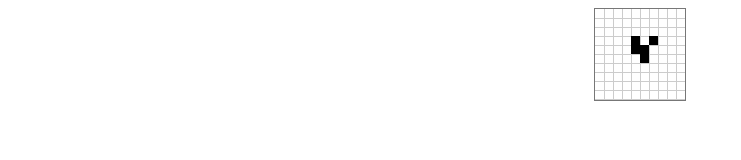
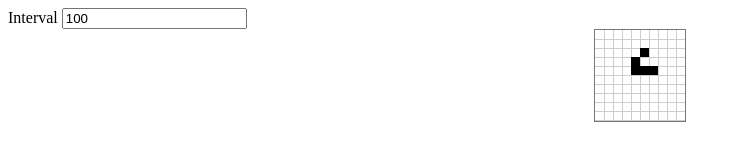
Before and after one commit to ilyaivanov/GameOfLifes, a website: page app/vanilla/index.html in a window 1280 px wide. Shown: the whole page, without its empty margins (0-741 px from the left). Drawn offline with nearby package versions, Linux system fonts and the light colour scheme.

Commit message:
Added JQuery (sic). Added ability to change interval between updates.

```diff
--- a/app/vanilla/index.html
+++ b/app/vanilla/index.html
@@ -6,21 +6,40 @@
     <link rel="stylesheet" href="styles.css">
 </head>
 <body>
+<div>
+    Interval <input id="internalInput" type="number" value="100">
+</div>
 <div id="box">
 
 </div>
+<script src="https://code.jquery.com/jquery-3.0.0.min.js"
+        integrity="sha256-JmvOoLtYsmqlsWxa7mDSLMwa6dZ9rrIdtrrVYRnDRH0=" crossorigin="anonymous"></script>
+
 <script src="../core/core.js"></script>
 <script src="game.manager.js"></script>
 
 
 <script>
     document.addEventListener("DOMContentLoaded", function (event) {
+
         var box = document.getElementById("box");
-        box.style.width = ((board.length-1) * 10) + 'px';
-        setBoard(box);
-        setInterval(function () {
-            setBoard(box);
-        }, 100);
+        box.style.width = ((board.length - 1) * 10) + 'px';
+
+
+        $("#internalInput").keyup(updateInterval);
+
+        var refreshIntervalId = 0;
+        function updateInterval(){
+            if(refreshIntervalId != 0){
+                clearInterval(refreshIntervalId);
+            }
+
+            refreshIntervalId = setInterval(function () {
+                setBoard(box);
+            }, $("#internalInput").val());
+        }
+
+        updateInterval();
     });
 </script>
 </body>
```
